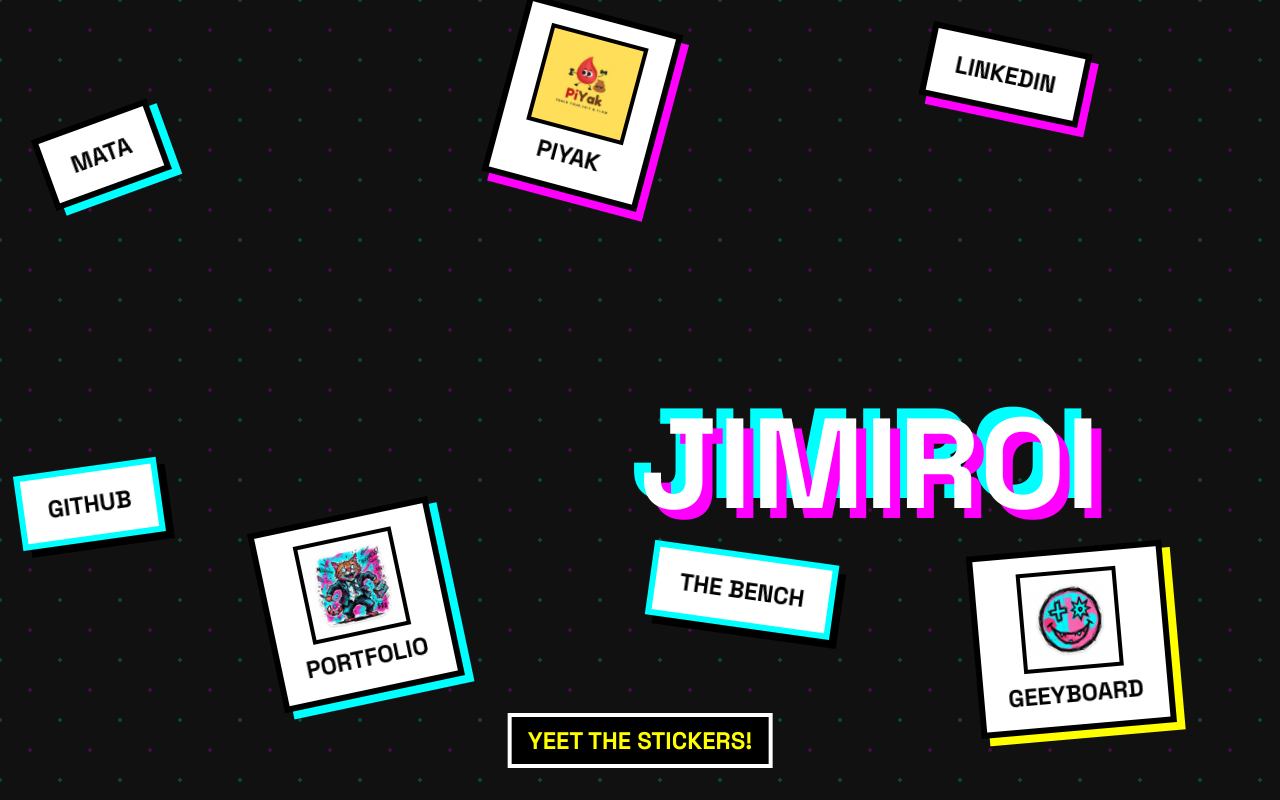
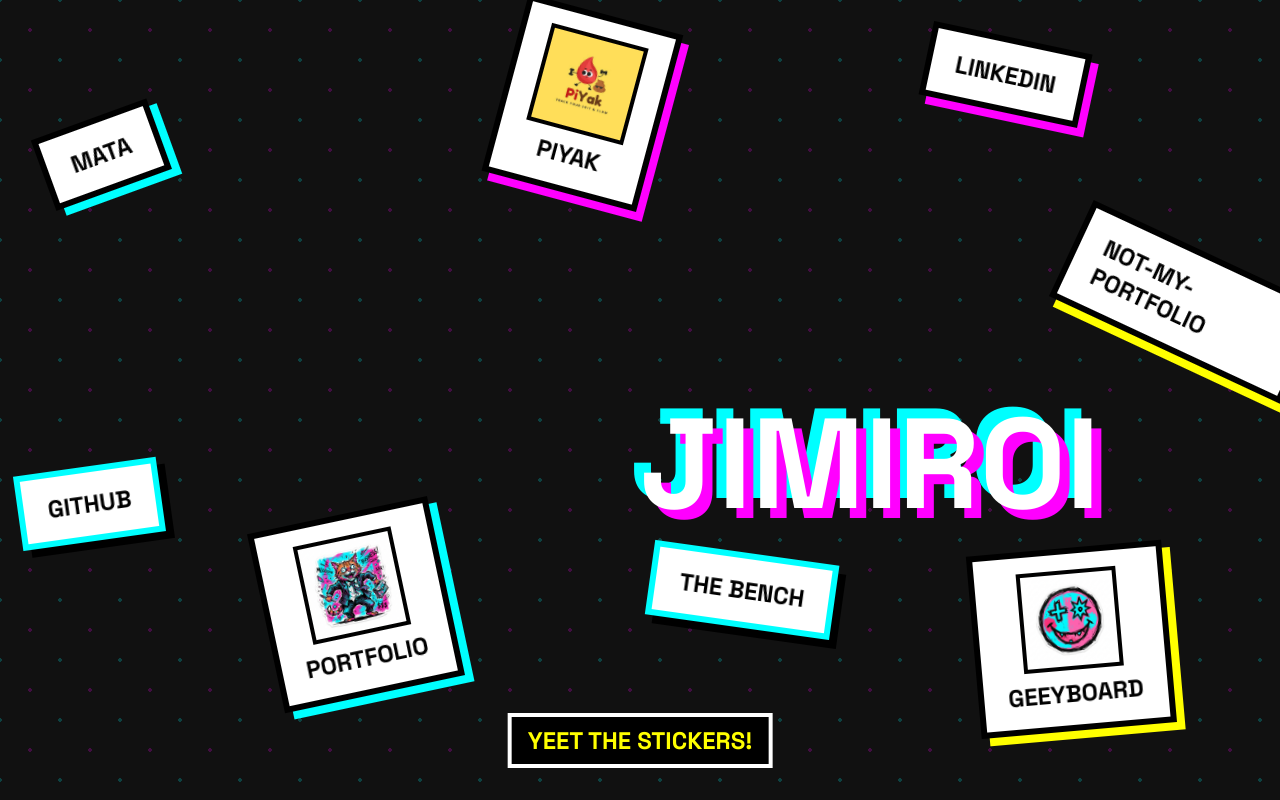
Before and after one commit to NurazimRoizan/jimiroi, a React (Vite) app: page / in a window 1280 px wide. Built offline with nearby package versions, Linux system fonts and the light colour scheme.

Commit message:
feat: add not-my-portfolio sticker and update portfolio url

```diff
--- a/src/App.jsx
+++ b/src/App.jsx
@@ -3,13 +3,14 @@
 import { motion } from 'framer-motion';
 
 const links = [
-  { id: 1, title: 'Portfolio', url: 'https://nurazimroizan.github.io/', image: '/cat.png', colorClass: 'cyan', rotation: -12 },
+  { id: 1, title: 'Portfolio', url: 'https://portfolio.jimiroi.com', image: '/cat.png', colorClass: 'cyan', rotation: -12 },
   { id: 2, title: 'PiYak', url: 'https://piyak.jimiroi.com', image: '/piyak.png', colorClass: '', rotation: 15 },
   { id: 3, title: 'GeeyBoard', url: 'https://github.com/NurazimRoizan/GeeyBoard', image: '/smiley.png', colorClass: 'yellow', rotation: -5 },
   { id: 4, title: 'The Bench', url: 'https://thebench.vercel.app/', image: null, colorClass: 'black', rotation: 8 },
   { id: 5, title: 'Mata', url: 'https://nurazimroizan.github.io/Mata/', image: null, colorClass: 'cyan', rotation: -20 },
   { id: 6, title: 'LinkedIn', url: 'https://www.linkedin.com/in/nurazimroy', image: null, colorClass: '', rotation: 12 },
   { id: 7, title: 'GitHub', url: 'https://github.com/NurazimRoizan', image: null, colorClass: 'black', rotation: -8 },
+  { id: 8, title: 'not-my-portfolio', url: 'https://404.jimiroi.com', image: null, colorClass: 'yellow', rotation: 25 },
 ];
 
 function App() {
```
